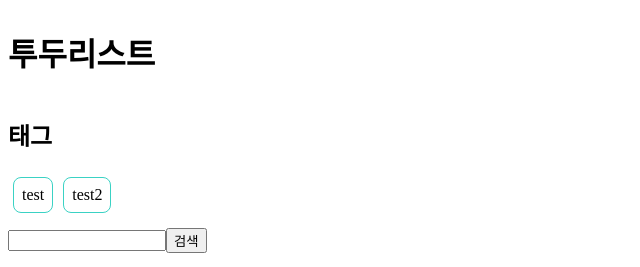
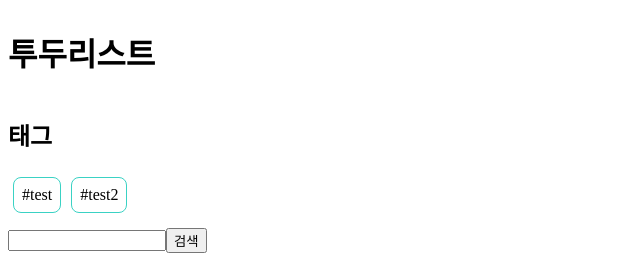
Before and after one commit to DGUHJH/humanscape-test, a React (Create React App) app: page / in a window 1280 px wide. Shown: the top 267 px of the page, without its empty margins (0-640 px from the left). Built offline with nearby package versions, Linux system fonts and the light colour scheme.

Commit message:
Update : Todo Tag Filtering

```diff
--- a/src/features/todo/todoSlice.ts
+++ b/src/features/todo/todoSlice.ts
@@ -48,7 +48,15 @@ export const todoSlice = createSlice({
               ) + 1
             : 1
         }`,
-        value: '입력해주세요.',
+        value: `투두_${
+          state.todoListData.length !== 0
+            ? Number(
+                state.todoListData[state.todoListData.length - 1].id.split(
+                  'todo_'
+                )[1]
+              ) + 1
+            : 1
+        }`,
         isDone: false,
         tags: [{ id: 'tag_0', value: '태그_0' }],
       });
--- a/src/pages/Main/index.tsx
+++ b/src/pages/Main/index.tsx
@@ -13,6 +13,7 @@ import * as Styled from './styled';
 const Main = () => {
   const [editSearch, setEditSearch] = useState<string>('');
   const [search, setSearch] = useState<string>('');
+  const [selectedTags, setSelectedTags] = useState<string[]>([]);
   const cookies = new Cookies();
   const dispatch = useDispatch();
   const todo = useSelector<ReducerType, TodoInitialStateType>(
@@ -37,6 +38,7 @@ const Main = () => {
 
   useEffect(() => {
     cookies.set('todo', JSON.stringify(todo.todoListData));
+    setSelectedTags([]);
   }, [JSON.stringify(todo.todoListData)]);
 
   const tagList = () => {
@@ -51,14 +53,25 @@ const Main = () => {
     );
   };
 
+  const onTagClick = (tag: string) => () => {
+    if (selectedTags.indexOf(tag) !== -1) {
+      setSelectedTags((prev) => prev.filter((tagValue) => tagValue !== tag));
+    } else {
+      setSelectedTags((prev) => [...prev, tag]);
+    }
+  };
   return (
     <Styled.Root>
       <Styled.TitleTypo>투두리스트</Styled.TitleTypo>
       <Styled.TagTitleTypo>태그</Styled.TagTitleTypo>
       <Styled.TagContainer>
         {tagList().map((tag, index: number) => (
-          <Styled.TagWrapper key={`tag_wrapper_${index}`}>
-            {tag}
+          <Styled.TagWrapper
+            isSelected={selectedTags.indexOf(tag) !== -1}
+            onClick={onTagClick(tag)}
+            key={`tag_wrapper_${index}`}
+          >
+            #{tag}
           </Styled.TagWrapper>
         ))}
       </Styled.TagContainer>
@@ -79,6 +92,10 @@ const Main = () => {
       </Styled.DescriptionTypo>
       {todo.todoListData?.map(
         (todoData, index: number) =>
+          (selectedTags.length === 0 ||
+            todoData.tags.filter(
+              (tag) => selectedTags.indexOf(tag.value) !== -1
+            ).length !== 0) &&
           (search === '' || todoData.value.indexOf(search) !== -1) && (
             <Todo
               id={todoData.id}
--- a/src/pages/Main/styled.ts
+++ b/src/pages/Main/styled.ts
@@ -11,13 +11,18 @@ export const TitleTypo = styled.h1``;
 export const TagTitleTypo = styled.h2``;
 
 export const TagContainer = styled.div`
-  width: 300px;
   display: flex;
   flex-wrap: wrap;
   margin-bottom: 10px;
 `;
 
-export const TagWrapper = styled.div`
+type TagWrapperProps = {
+  isSelected: boolean;
+};
+
+export const TagWrapper = styled.div<TagWrapperProps>`
+  color: ${(props) => (props.isSelected ? 'white' : 'black')};
+  background: ${(props) => (props.isSelected ? '#3ad2c4' : 'white')};
   padding: 8px;
   border: 1px #3ad2c4 solid;
   border-radius: 8px;
```
